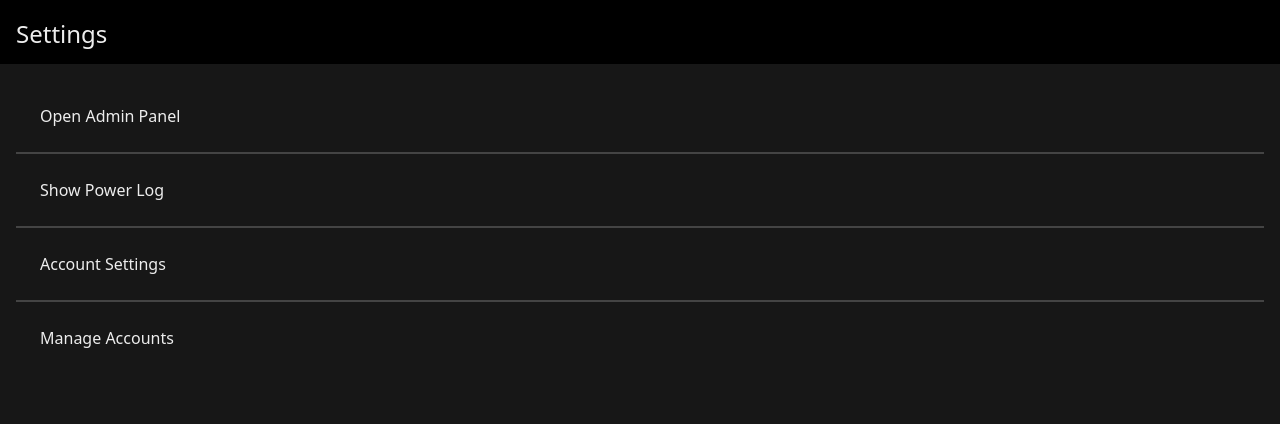
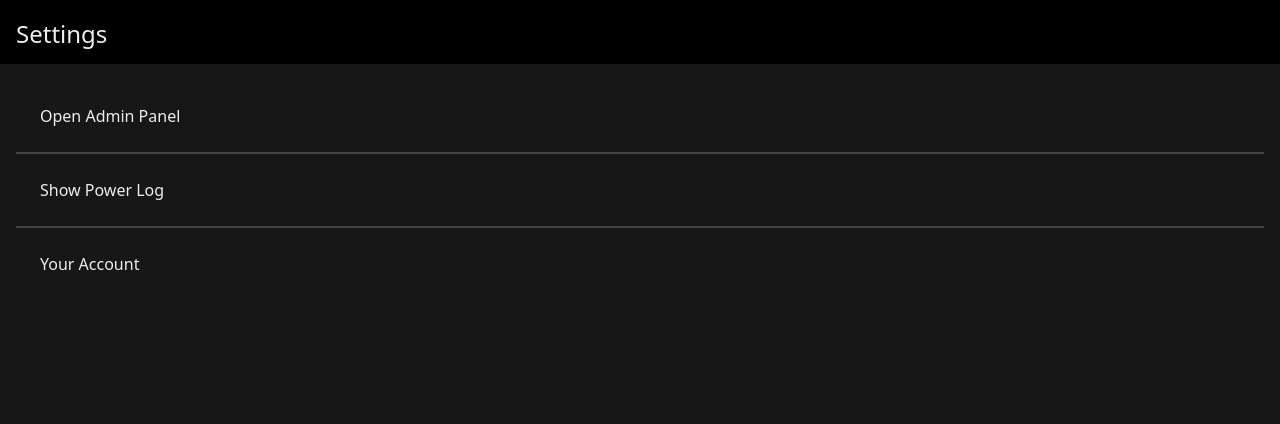
Before and after one commit to christopherkochaneck/smarthome, a Next.js app in the folder client/: page /settings in a window 1280 px wide. Shown: the top 424 px of the page. Built offline with nearby package versions, Linux system fonts and the light colour scheme; no server answers; sample sign-in values are in the browser's storage; some icons are missing.

Commit message:
feat(Settings): Added conditional rendering to the Manage Accounts page

```diff
--- a/client/pages/settings.tsx
+++ b/client/pages/settings.tsx
@@ -32,9 +32,13 @@ const Settings: NextPage<Props> = ({ session }) => {
 				<Divider />
 				<ListTile title="Show Power Log" onClick={() => router.push('/powerLog')} />
 				<Divider />
-				<ListTile title="Account Settings" onClick={() => router.push('/auth/accountSettings')} />
-				<Divider />
-				<ListTile title="Manage Accounts" onClick={() => router.push('/manageAccounts')} />
+				<ListTile title="Your Account" onClick={() => router.push('/auth/accountSettings')} />
+				{session.user.permission === 'admin' && (
+					<>
+						<Divider />
+						<ListTile title="Manage Accounts" onClick={() => router.push('/manageAccounts')} />
+					</>
+				)}
 			</div>
 		</LayoutWrapper>
 	);
```
